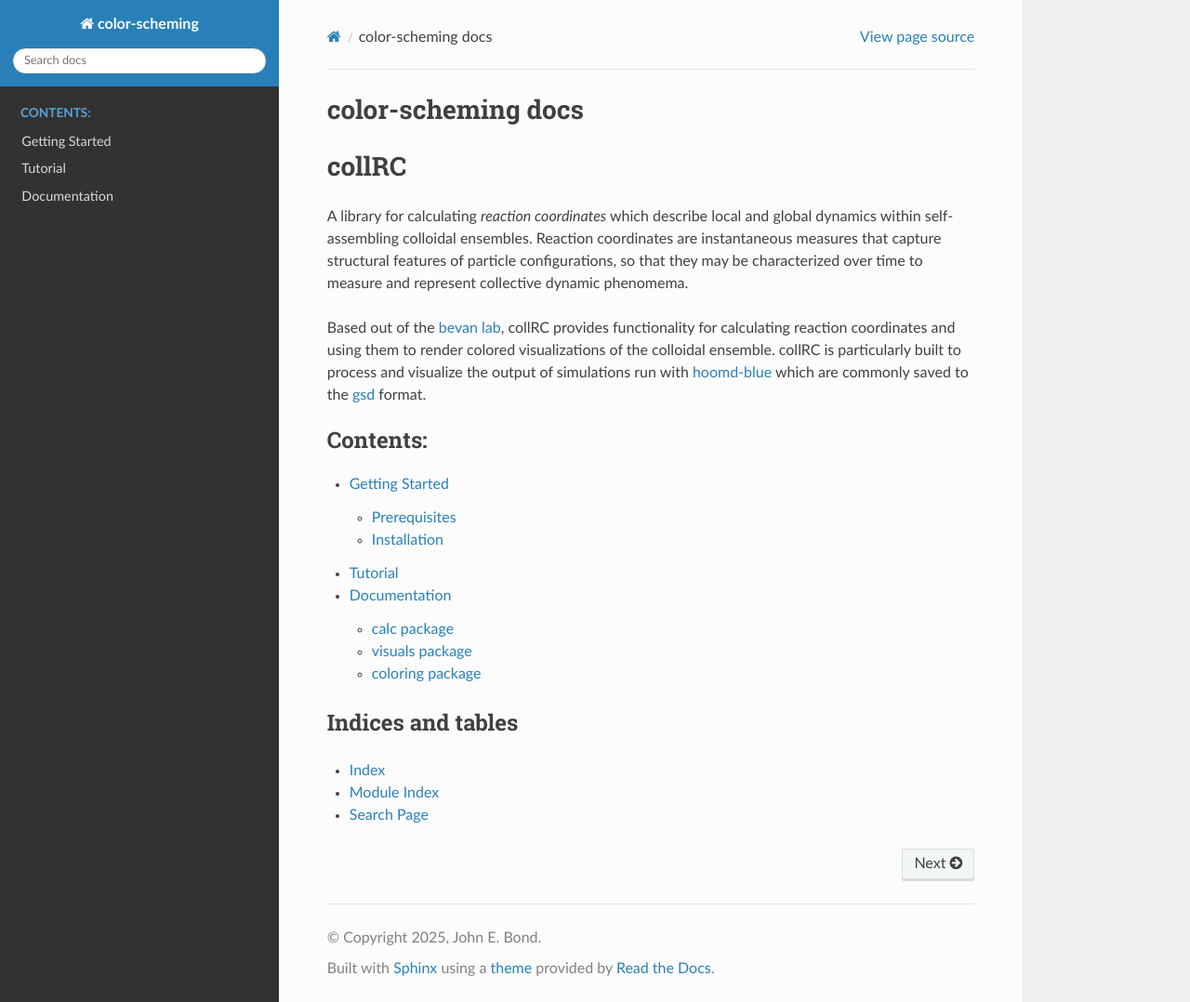
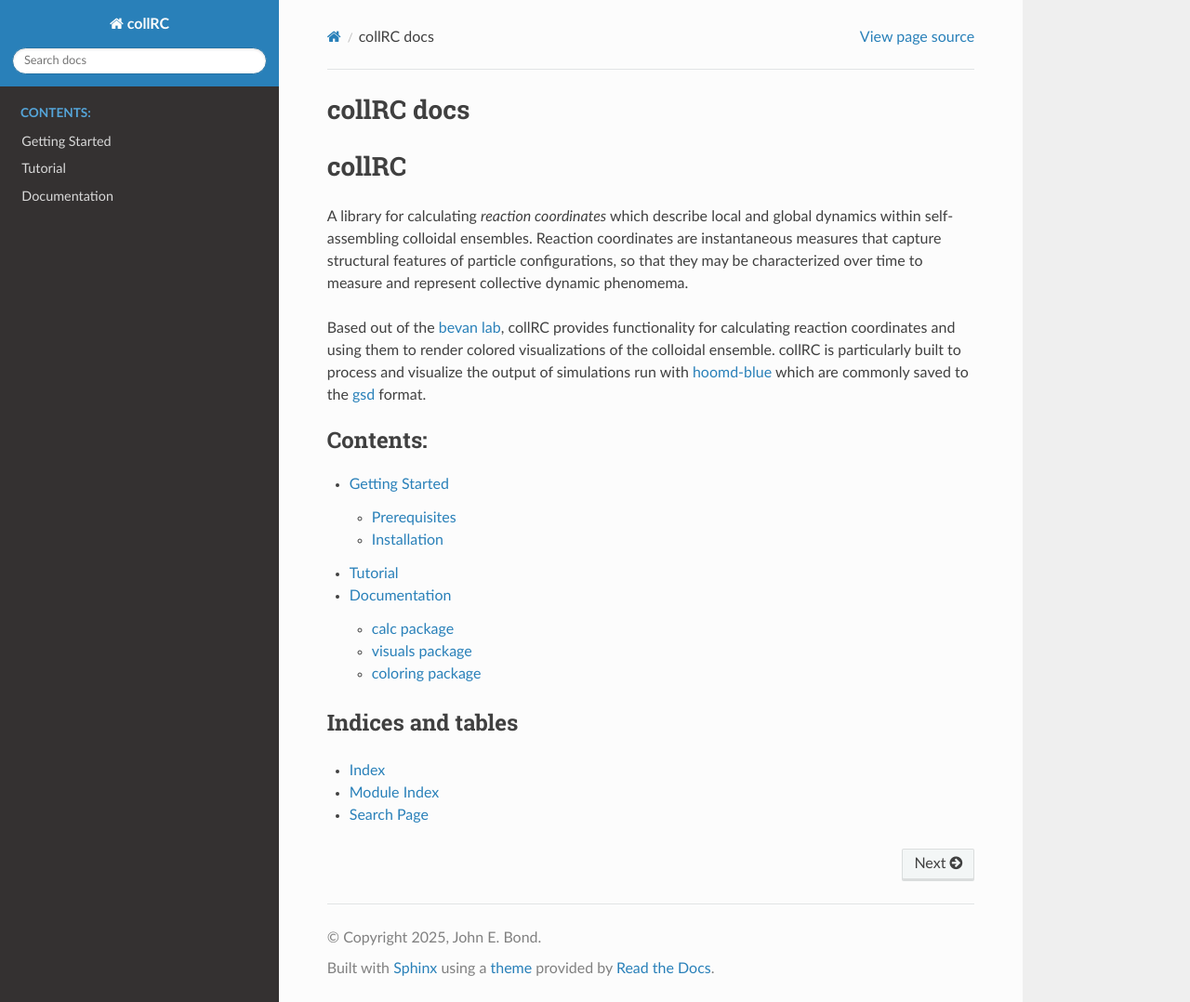
Before and after one commit to johnemmanuelbond/collRC, a Sphinx documentation site: the page built from docs/source/index.rst, in a window 1280 px wide and 1078 px high. Shown: the whole window at 93% size. Built offline with Sphinx 7.4.7 and the Read the Docs theme 3.1.0, drawn with Linux system fonts in a browser that asks for light colours.

Commit message:
docs patches

```diff
--- a/README.rst
+++ b/README.rst
@@ -60,3 +60,8 @@ Uninstall with
 .. _matplotlib: https://matplotlib.org/stable/contents.html
 .. _ffmpeg: https://www.ffmpeg.org/documentation.html
 .. _moviepy: https://zulko.github.io/moviepy/
+
+Documentation
+=============
+
+The full documentation is available at https://collRC.readthedocs.io/en/latest/
--- a/docs/source/conf.py
+++ b/docs/source/conf.py
@@ -12,7 +12,7 @@ sys.path.insert(3,'../../src')
 # -- Project information -----------------------------------------------------
 # https://www.sphinx-doc.org/en/master/usage/configuration.html#project-information
 
-project = 'color-scheming'
+project = 'collRC'
 copyright = '2025, John E. Bond'
 author = 'John E. Bond'
 release = '0.0.1'
--- a/docs/source/index.rst
+++ b/docs/source/index.rst
@@ -5,8 +5,8 @@
 
 
 
-color-scheming docs
-===================
+collRC docs
+===========
 
 .. include:: ../../README.rst
    :end-before: intro.rst
--- a/docs/source/intro.rst
+++ b/docs/source/intro.rst
@@ -1,2 +1,3 @@
 .. include:: ../../README.rst
    :start-after: intro.rst
+   :end-before: Documentation
```
